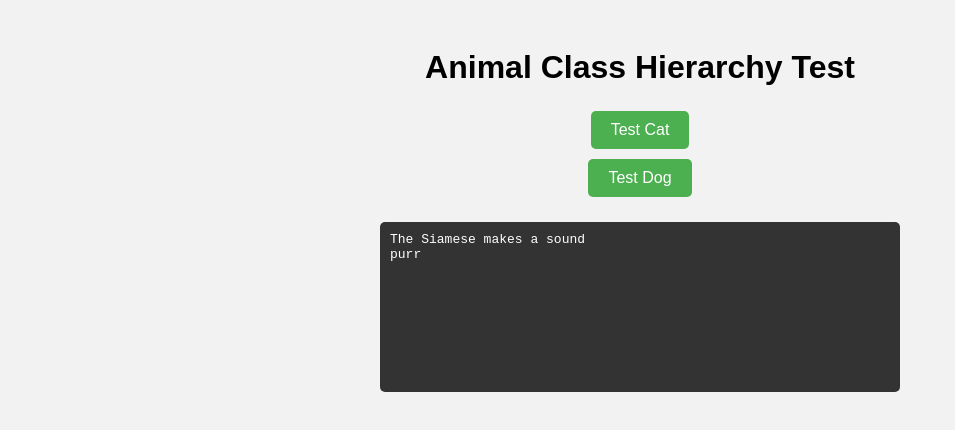
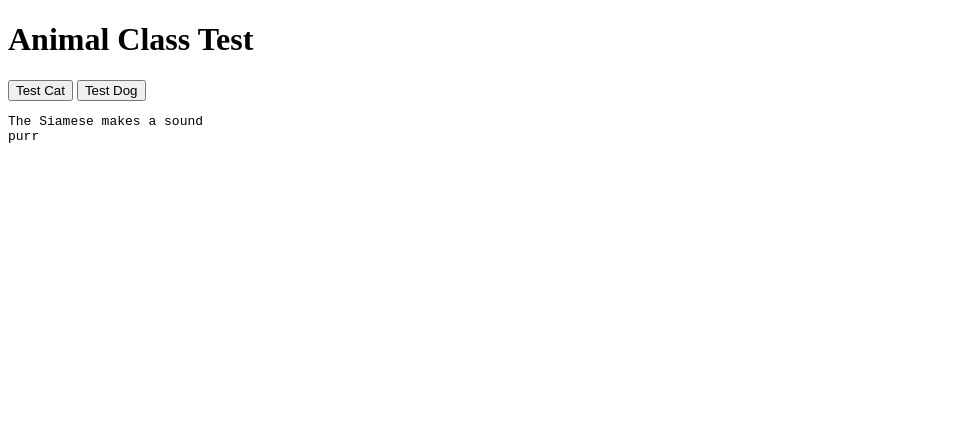
Before and after one commit to acciojob/get-set-animals-ashim-sharma-console, a website: page main.html in a window 1280 px wide. Both pictures are taken after a click on the button "Test Cat". Shown: the whole page, without its empty margins (0-955 px from the left). Drawn offline with Linux system fonts and the light colour scheme.

Commit message:
created a submission

```diff
--- a/main.html
+++ b/main.html
@@ -1,22 +1,17 @@
 <!DOCTYPE html>
+<html lang="en">
+<head>
+  <meta charset="UTF-8">
+  <title>Animal Example</title>
+</head>
+<body>
+  <h1>Animal Class Test</h1>
 
-<html>
+  <button id="testCatBtn">Test Cat</button>
+  <button id="testDogBtn">Test Dog</button>
 
-<head>
-	<link rel="stylesheet" href="styles.css">
-</head>
+  <pre id="output"></pre>
 
-<body>
-	<!-- the entire body must be written by student -->
-	<h1>Animal Class Hierarchy Test</h1>
-
-  <button onclick="testCat()">Test Cat</button>
-  <button onclick="testDog()">Test Dog</button>
-
-  <pre id="logOutput"></pre>
-    <script type="text/javascript" src="./script.js">
-</script>
-
+  <script src="script.js"></script>
 </body>
-
 </html>
--- a/script.js
+++ b/script.js
@@ -24,26 +24,23 @@
   }
 }
 
-    // Attach to window (as required)
-    window.Animal = Animal;
-    window.Dog = Dog;
-    window.Cat = Cat;
-
-    // Logging helper
 function log(message) {
-      const output = document.getElementById('logOutput');
-      output.textContent += message + '\n';
+  document.getElementById("output").textContent += message + "\n";
 }
 
-    // Test functions
-    function testCat() {
-      const myCat = new Cat("Siamese");
-      myCat.makeSound();  // The Siamese makes a sound
-      myCat.purr();       // purr
-    }
+document.getElementById("testCatBtn").addEventListener("click", () => {
+  const cat = new Cat("Siamese");
+  cat.makeSound();
+  cat.purr();
+});
 
-    function testDog() {
-      const myDog = new Dog("Golden Retriever");
-      myDog.makeSound();  // The Golden Retriever makes a sound
-      myDog.bark();       // woof
-    }
+document.getElementById("testDogBtn").addEventListener("click", () => {
+  const dog = new Dog("Golden Retriever");
+  dog.makeSound();
+  dog.bark();
+});
+
+// For Cypress testing
+window.Animal = Animal;
+window.Cat = Cat;
+window.Dog = Dog;
```
Lines whose indentation alone changed are shown as unchanged.
